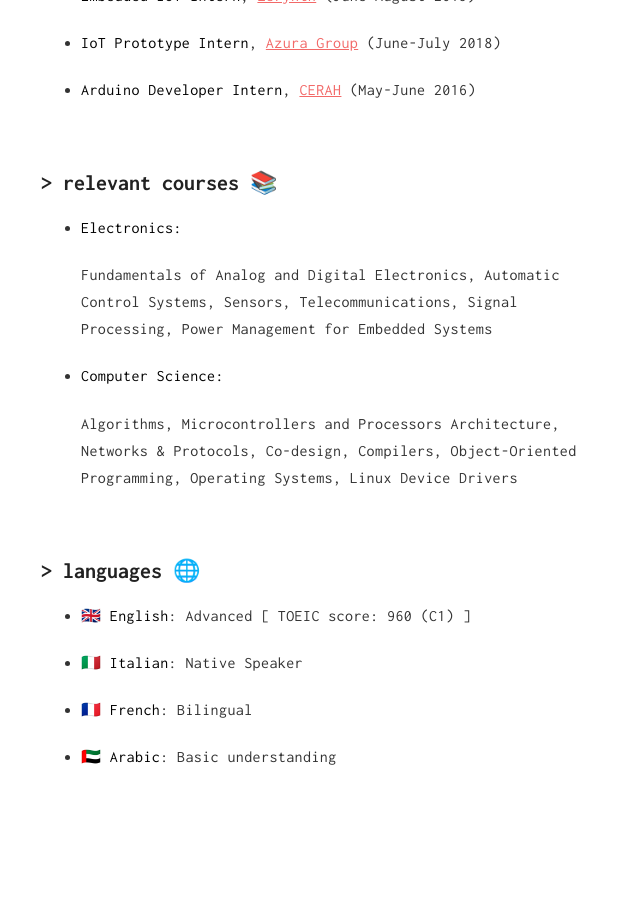
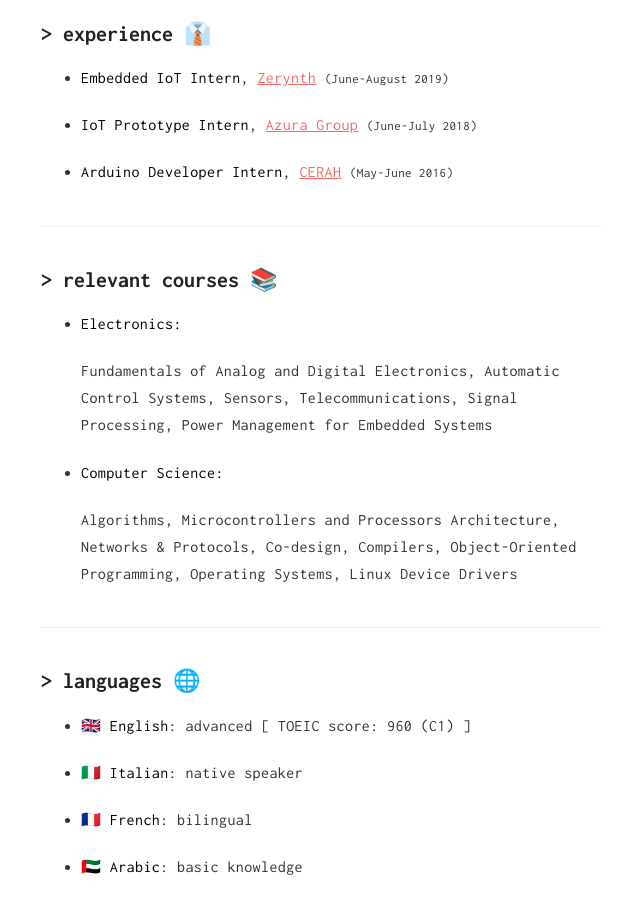
Before and after one commit to ayoubsvbri/ayoubsabri.github.io, a Jekyll site: the page built from resume/index.md, in a window 1280 px wide and 900 px high, scrolled down 1624 px. Shown: the whole window, without its empty margins (319-959 px from the left). Built offline with Jekyll 4.4.1, drawn with Linux system fonts in a browser that asks for light colours; before the commit the page ends 2462 px from its top, so only the background shows below that; some of the changed text lies outside the part shown.

Commit message:
minor changes

```diff
--- a/resume/index.md
+++ b/resume/index.md
@@ -4,6 +4,8 @@
 ---
 
 # __R É S U M É__
+
+---
 
 ## > education 🎓
 
@@ -13,13 +15,13 @@
 
 * **2017-2020** [Polytech Sorbonne] - Paris, France
 
-	Embedded Systems Engineering, 3 years graduating program
+	Embedded Systems Engineering, 3 years Master Science program
 
 * **2015-2017** [Associate's Degree] - Metz, France
 
 	Electronics, First Class Honours
 
-<br/>
+---
 
 ## > skills 🔧
 
@@ -31,7 +33,7 @@
 
 * **Tools:** Git, make, bash, LaTeX, U-Boot, BuildRoot, BusyBox, QEMU
 
-<br/>
+---
 
 ## > projects 🚀
 
@@ -45,22 +47,22 @@
 
 	* **Drone remote control:** built the RTOS and developed the firmware <font size="2">(TI OMAP3630 - ARM Cortex A8)</font>
 
-	* **IoT System:** developed a system for monitoring parameters affecting plants growth
+	* **IoT system:** developed a system for monitoring parameters affecting plants growth
 	Cloud solution based on Sigfox and Microsoft Azure <font size="2">(STM32L432KC - ARM Cortex M4)</font>
 
 	* **Line tracking robot:** interdisciplinary project <font size="2">(LPC1768 - ARM Cortex M3)</font>
 
-<br/>
+---
 
 ## > experience 👔
 
-* **Embedded IoT Intern**, [Zerynth] (June-August 2019)
+* **Embedded IoT Intern**, [Zerynth] <font size="2">(June-August 2019)</font>
 
-* **IoT Prototype Intern**, [Azura Group] (June-July 2018)
+* **IoT Prototype Intern**, [Azura Group] <font size="2">(June-July 2018)</font>
 
-* **Arduino Developer Intern**, [CERAH] (May-June 2016)
+* **Arduino Developer Intern**, [CERAH] <font size="2">(May-June 2016)</font>
 
-<br/>
+---
 
 ## > relevant courses 📚
 
@@ -74,19 +76,18 @@
 	Algorithms, Microcontrollers and Processors Architecture, Networks & Protocols, Co-design,
 Compilers, Object-Oriented Programming, Operating Systems, Linux Device Drivers
 
-<br/>
+---
 
 ## > languages 🌐
 
-* 🇬🇧 **English**: Advanced [ TOEIC score: 960 (C1) ]
+* 🇬🇧 **English**: advanced [ TOEIC score: 960 (C1) ]
 
-* 🇮🇹 **Italian**: Native Speaker
+* 🇮🇹 **Italian**: native speaker
 
-* 🇫🇷 **French**: Bilingual
+* 🇫🇷 **French**: bilingual
 
-* 🇦🇪 **Arabic**: Basic understanding
+* 🇦🇪 **Arabic**: basic knowledge
 
-<br/>
 
 [École de Technologie Supérieure]: https://www.etsmtl.ca/
 [Polytech Sorbonne]: https://www.polytech.sorbonne-universite.fr/
```
Also changed, not shown: about/index.html (+9 -5 lines).
